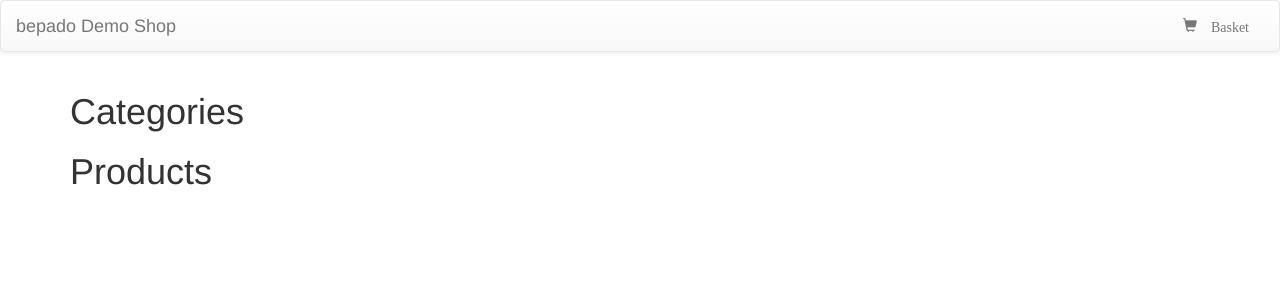
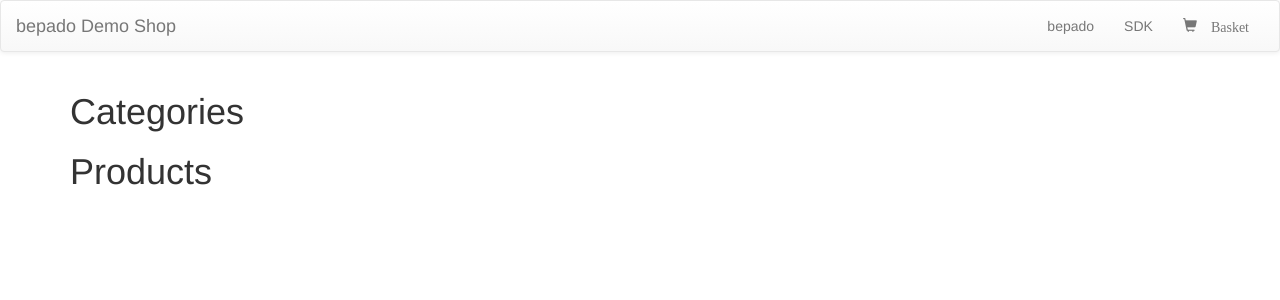
Before and after one commit to QafooLabs/bepado-demo-shop, a PHP site: template templates/catalog.html.twig in a window 1280 px wide. Shown: the top 300 px of the page. Run offline with PHP 8.4, Linux system fonts and the light colour scheme; the template is opened without the code that fills it, so the values that code supplies are empty; some libraries are stand-ins or nearby versions.

Commit message:
example => demo occurances

```diff
--- a/composer.json
+++ b/composer.json
@@ -1,5 +1,5 @@
 {
-    "name": "bepado/sdk-example-shop",
+    "name": "qafoolabs/bepado-demo-shop",
     "license": "MIT",
     "description": "Example shop to show implementation of bepado SDK",
     "require": {
--- a/templates/layout.html.twig
+++ b/templates/layout.html.twig
@@ -23,6 +23,8 @@
 
                 <div class="collapse navbar-collapse" id="bs-example-navbar-collapse-1">
                     <ul class="nav navbar-nav navbar-right">
+                        <li><a href="http://www.bepado.de" target="_blank">bepado</a></li>
+                        <li><a href="https://github.com/ShopwareAG/bepado-sdk" target="_blank">SDK</a></li>
                         <li>
                             <a href="/{{ shop }}/basket">
                                 <span class="glyphicon glyphicon-shopping-cart" /> Basket
```
Also changed, not shown: README.md.
